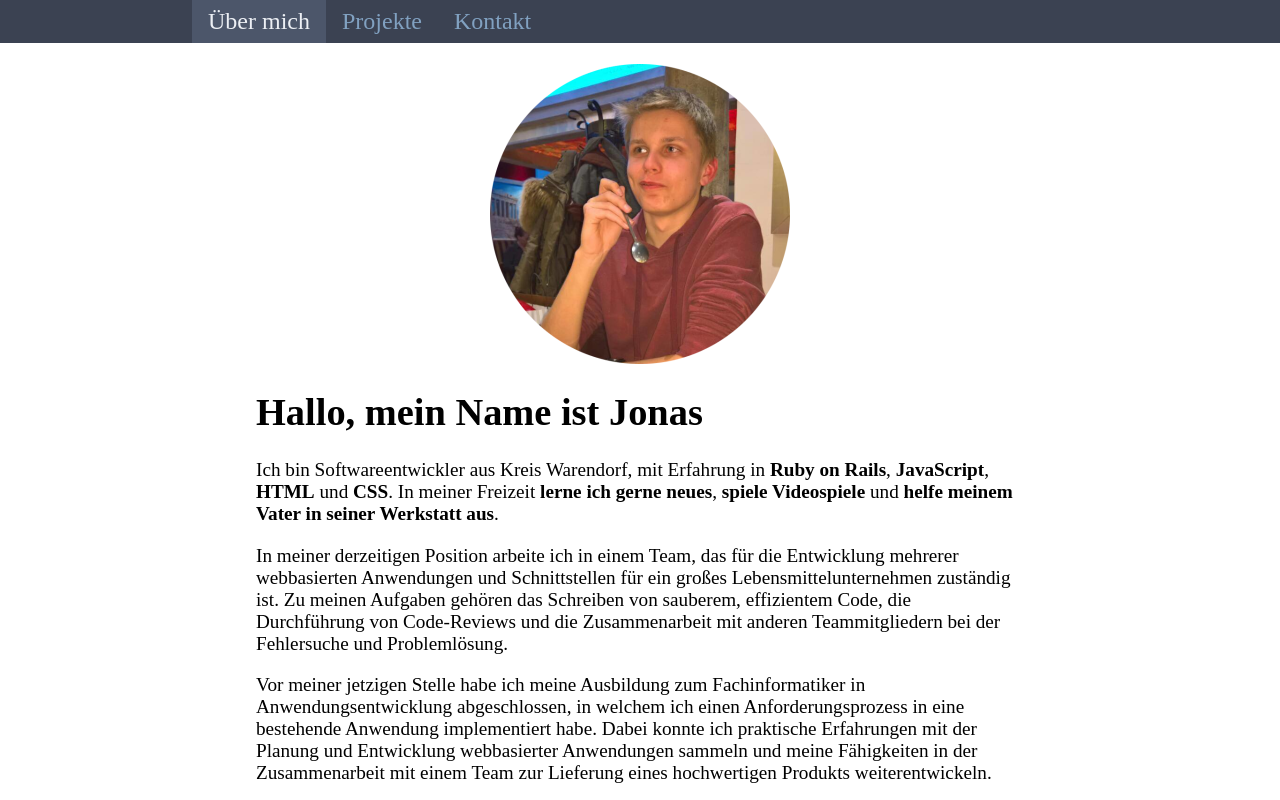
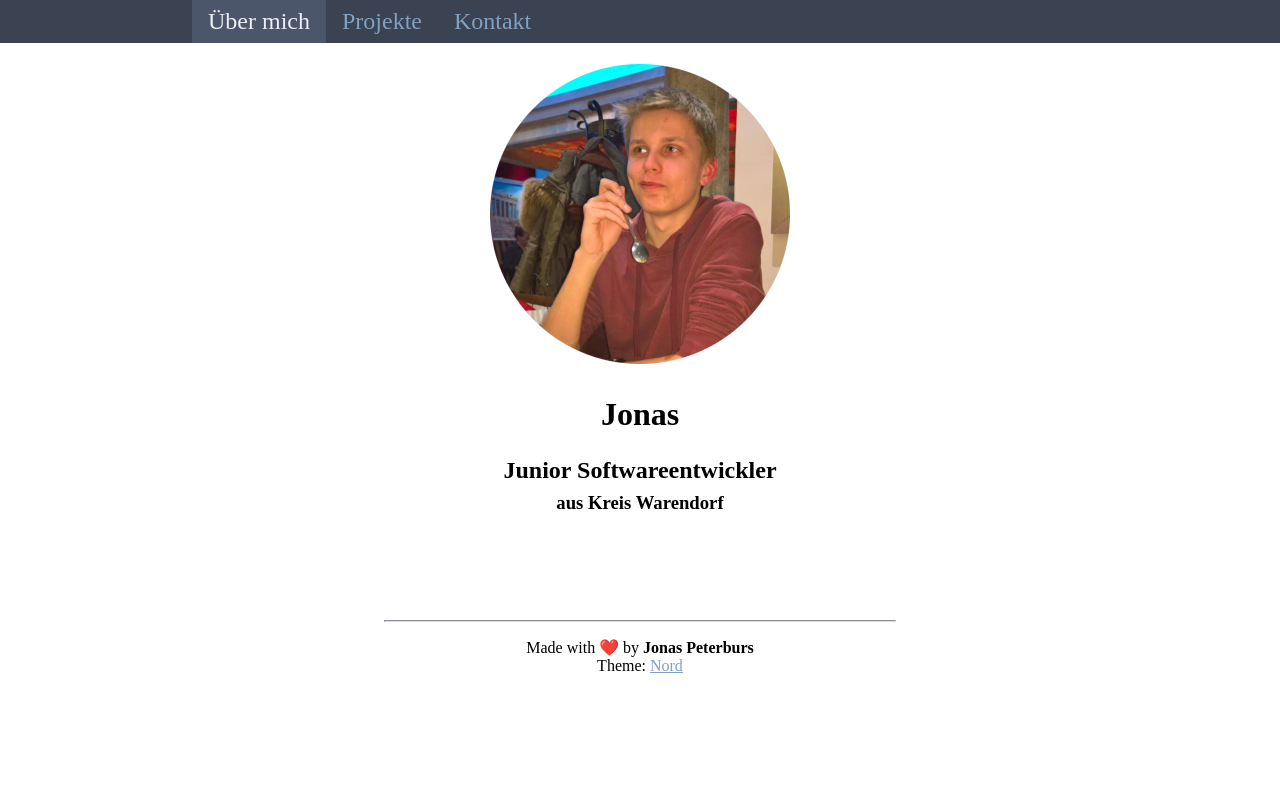
Before and after one commit to jpeterburs/jpeterburs.github.io, a Vue app: page /#/ in a window 1280 px wide. Shown: the top 800 px of the page. Built offline with nearby package versions, Linux system fonts and the light colour scheme; the HTML template or start-up script is replaced by a standard one.

Commit message:
Remove AI generated text

```diff
--- a/src/components/SocialMedia.vue
+++ b/src/components/SocialMedia.vue
@@ -47,7 +47,7 @@ export default {
 
 <style scoped>
 #social-media {
-  margin-top: 1.5rem;
+  margin-top: 3rem;
   text-align: center;
 }
 
--- a/src/views/About.vue
+++ b/src/views/About.vue
@@ -1,30 +1,11 @@
 <template>
   <div>
     <div id="about-me">
-      <img :src="me" alt="Jonas" class="image" width="300" height="300" />
+      <img :src="me" alt="Profilbild" class="avatar" width="300" height="300" />
 
-      <div class="text">
-        <h1>Hallo, mein Name ist Jonas</h1>
-
-        <p>
-          Ich bin Softwareentwickler aus Kreis Warendorf, mit Erfahrung in <span v-html="experienced_in"></span>.
-          In meiner Freizeit <span v-html="in_my_freetime"></span>.
-        </p>
-
-        <p>
-          In meiner derzeitigen Position arbeite ich in einem Team, das für die Entwicklung mehrerer webbasierten Anwendungen und Schnittstellen für ein großes Lebensmittelunternehmen zuständig ist.
-          Zu meinen Aufgaben gehören das Schreiben von sauberem, effizientem Code, die Durchführung von Code-Reviews und die Zusammenarbeit mit anderen Teammitgliedern bei der Fehlersuche und Problemlösung.
-        </p>
-
-        <p>
-          Vor meiner jetzigen Stelle habe ich meine Ausbildung zum Fachinformatiker in Anwendungsentwicklung abgeschlossen, in welchem ich einen Anforderungsprozess in eine bestehende Anwendung implementiert habe.
-          Dabei konnte ich praktische Erfahrungen mit der Planung und Entwicklung webbasierter Anwendungen sammeln und meine Fähigkeiten in der Zusammenarbeit mit einem Team zur Lieferung eines hochwertigen Produkts weiterentwickeln.
-        </p>
-
-        <p>
-          Ich freue mich darauf, als Softwareentwickler weiterzulernen und zu wachsen, und bin immer auf der Suche nach neuen Möglichkeiten, mich selbst herauszufordern und meine Fähigkeiten zu erweitern.
-        </p>
-      </div>
+      <h1 id="name">Jonas</h1>
+      <h2 id="job-description">Junior Softwareentwickler</h2>
+      <h3 id="home-town">aus Kreis Warendorf</h3>
     </div>
 
     <social-media />
@@ -40,31 +21,9 @@ export default {
   components: {
     SocialMedia
   },
-  methods: {
-    list: function (list) {
-      const last = list.pop()
-
-      return `<b>${list.join('</b>, <b>')}</b> und <b>${last}</b>`
-    }
-  },
   data () {
     return {
-      me: me,
-      experienced_in: this.list(
-        [
-          'Ruby on Rails',
-          'JavaScript',
-          'HTML',
-          'CSS'
-        ]
-      ),
-      in_my_freetime: this.list(
-        [
-          'lerne ich gerne neues',
-          'spiele Videospiele',
-          'helfe meinem Vater in seiner Werkstatt aus'
-        ]
-      )
+      me: me
     }
   }
 }
@@ -75,24 +34,26 @@ export default {
   display: flex;
   align-items: center;
   justify-content: center;
+  flex-direction: column;
 }
 
-.image {
+#avatar {
   flex-basis: 40%;
 }
 
-.text {
-  font-size: 1.2rem;
-  margin-left: 2rem;
+h1, h2, h3 {
+  margin-bottom: .5rem;
 }
 
-@media screen and (max-width: 1400px) {
-  #about-me {
-    flex-direction: column;
-  }
+#name {
+  margin-top: 2rem;
+}
 
-  .text {
-    margin-left: auto;
-  }
+#job-description {
+  margin-top: 1rem;
+}
+
+#home-town {
+  margin-top: 0;
 }
 </style>
```
